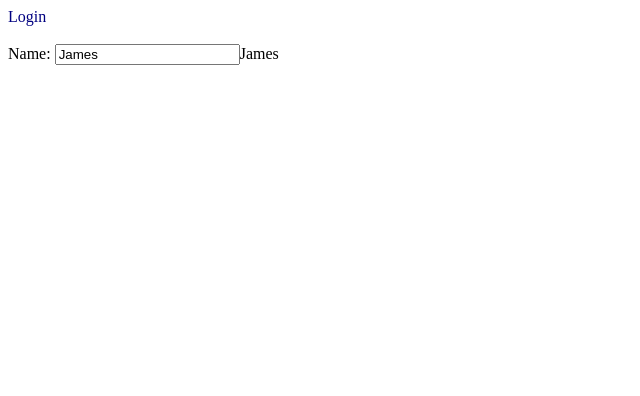
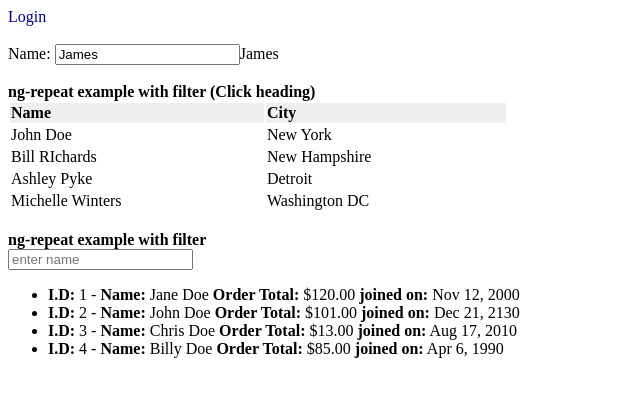
Before and after one commit to meddy672/angular-admin, a plain HTML site: page index.html in a window 1280 px wide. Shown: the whole page, without its empty margins (0-640 px from the left). Drawn offline with nearby package versions, Linux system fonts and the light colour scheme.

Commit message:
Added filtering and sorting capabilities

```diff
--- a/index.html
+++ b/index.html
@@ -20,6 +20,40 @@
         Name:
         <input type="text" ng-model="data.name" />{{ data.name }}
     </div>
+    <br/>
+    <b>ng-repeat example with filter (Click heading)</b>
+    <br>
+    <div ng-init="people=[{name: 'John Doe', city: 'New York'}, {name: 'Bill RIchards', city: 'New Hampshire'},
+    {name: 'Ashley Pyke', city:'Detroit'}, {name: 'Michelle Winters', city: 'Washington DC'}]">
+        <table>
+            <thead>
+                <tr>
+                    <th ng-click="sortBy='name';reverse=!reverse">Name</th>
+                    <th ng-click="sortBy='city';reverse=!reverse">City</th>
+                </tr>
+            </thead>
+            <tbody>
+                <tr ng-repeat="person in people | orderBy: sortBy:reverse">
+                    <td>{{person.name}}</td>
+                    <td>{{person.city}}</td>
+                </tr>
+            </tbody>
+        </table>
+    </div>
+    <br>
+    <b>ng-repeat example with filter</b>
+    <div ng-init="customers=[{name: 'Jane Doe', orderTotal: '119.999', product: 'Spaceship', orderId: 1, joined: '2000-11-12'},
+    {name: 'John Doe', orderTotal: '100.999', product: 'Spaceship', orderId: 2, joined: '2130-12-21'},
+    {name: 'Chris Doe', orderTotal: '12.999', product: 'Notebook', orderId: 3, joined: '2010-08-17'},
+    {name: 'Billy Doe', orderTotal: '84.999', product: 'Hulk Hogan', orderId: 4, joined: '1990-04-06'}]">
+
+    <input type="text" data-ng-model="nameText.name" placeholder="enter name">
+    <ul>
+        <li data-ng-repeat="cust in customers | filter:nameText | orderBy:'orderId'">
+       <b>I.D:</b> {{cust.orderId}} - <b>Name:</b>  {{cust.name}} <b>Order Total:</b> {{cust.orderTotal | currency}} <b>joined on:</b> {{cust.joined | date}}
+        </li>
+    </ul>
+</div>
 
     <script src="angular.js"></script>
 </body>
--- a/styles/styles.css
+++ b/styles/styles.css
@@ -10,3 +10,12 @@
 [ng\:cloak], [ng-cloak], [data-ng-cloak], [x-ng-cloak], .ng-cloak, .x-ng.ng-cloak {
     display: none !important;
 }
+table {
+    width: 500px;
+}
+
+th {
+    text-align: left;
+    background-color: #efefef;
+    cursor: pointer;
+}
```
